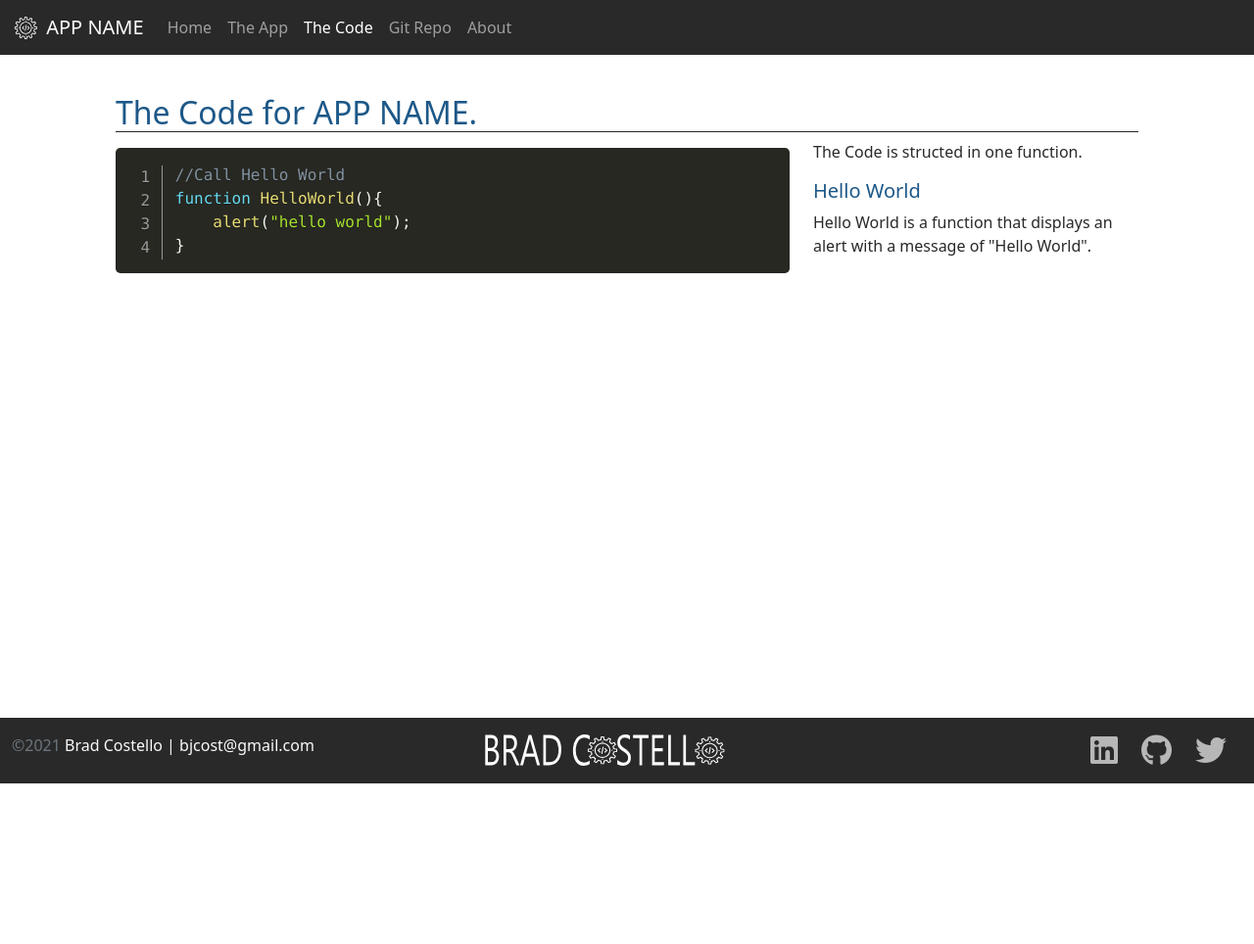
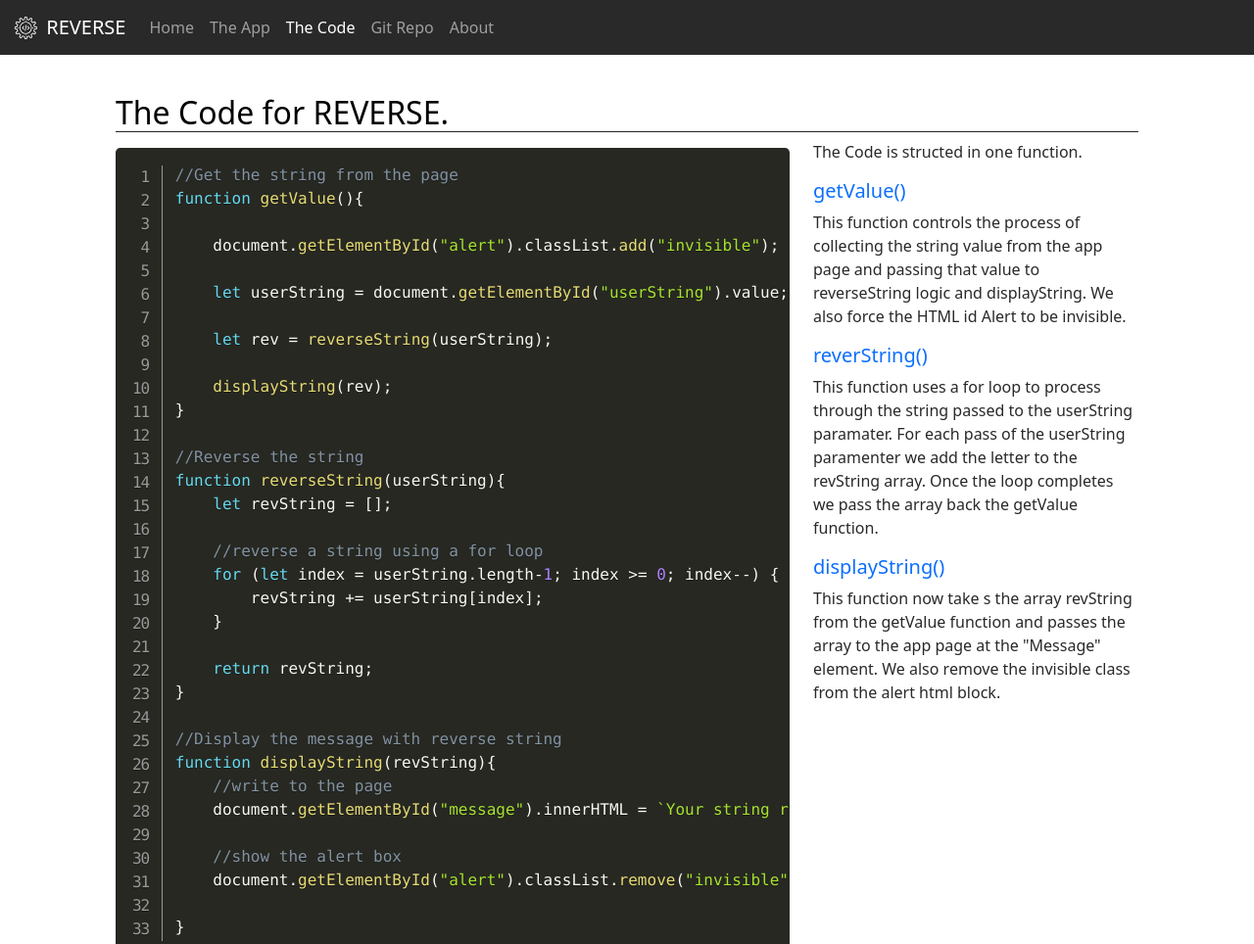
Before and after one commit to bearcaffeine/Reverse, a plain HTML site: page code.html in a window 1280 px wide. Shown: the top 964 px of the page at 98% size. Before the commit the page ends 800 px from the top, so only its background shows below. Drawn offline with nearby package versions, Linux system fonts and the light colour scheme.

Commit message:
Updates for Reverse site

```diff
--- a/code.html
+++ b/code.html
@@ -2,7 +2,7 @@
 <html lang="en" class="h-100">
 
 <head>
-    <title>App Name: A Coding Project by Brad Costello</title>
+    <title>REVERSE: A Coding Project by Brad Costello</title>
     <!-- Required meta tags -->
     <meta charset="utf-8">
     <meta name="viewport" content="width=device-width, initial-scale=1, shrink-to-fit=no">
@@ -24,7 +24,7 @@
     <nav class="navbar navbar-expand-md navbar-dark fixed-top">
         <div class="container-fluid">
             <a class="navbar-brand" href="#"><img src="img/BC_white_mark.svg" class="d-line-block align-text-top"
-                    alt="Brad Costello Logo" width="30" and height="29"> APP NAME</a>
+                    alt="Brad Costello Logo" width="30" and height="29"> REVERSE</a>
             <button class="navbar-toggler" type="button" data-bs-toggle="collapse" data-bs-target="#navbarCollapse"
                 aria-controls="navbarCollapse" aria-expanded="false" aria-label="Toggle navigation">
                 <span class="navbar-toggler-icon"></span>
@@ -41,7 +41,7 @@
                         <a class="nav-link active" aria-current="page" href="/code.html">The Code</a>
                     </li>
                     <li class="nav-item">
-                        <a class="nav-link" target="_blank" href="https://github.com/bearcaffeine/JSSiteTemplate">Git
+                        <a class="nav-link" target="_blank" href="REVERSEhttps://github.com/bearcaffeine/Reverse">Git
                             Repo</a>
                     </li>
                     <li class="nav-item">
@@ -55,21 +55,56 @@
 
     <main class="flex-shrink-0">
         <div class="container py-5 px-5 mt-5">
-            <h2 class="border-1 border-bottom border-dark">The Code for APP NAME.</h2>
+            <h2 class="border-1 border-bottom border-dark">The Code for REVERSE.</h2>
             <div class="row row-cols-1 row-cols-lg-2">
                 <div class="col-lg-8">
                     <pre class="line-numbers"><code class="language-javascript">
-                            //Call Hello World
-                            function HelloWorld(){
-                                alert("hello world");
+                        //Get the string from the page
+                        function getValue(){
+
+                            document.getElementById("alert").classList.add("invisible");
+
+                            let userString = document.getElementById("userString").value;
+
+                            let rev = reverseString(userString);
+
+                            displayString(rev);
+                        }
+
+                        //Reverse the string
+                        function reverseString(userString){
+                            let revString = [];
+
+                            //reverse a string using a for loop
+                            for (let index = userString.length-1; index >= 0; index--) {
+                                revString += userString[index];
                             }
+
+                            return revString;
+                        }
+
+                        //Display the message with reverse string
+                        function displayString(revString){
+                            //write to the page
+                            document.getElementById("message").innerHTML = `Your string reversed is: ${revString}`;
+
+                            //show the alert box
+                            document.getElementById("alert").classList.remove("invisible");
+
+                        }
                     </code>
                     </pre>
                 </div>
                 <div class="col-lg-4">
                     <p>The Code is structed in one function.</p>
-                    <h5>Hello World</h5>
-                    <p>Hello World is a function that displays an alert with a message of "Hello World".</p>
+                    <h5 class="text-primary">getValue()</h5>
+                    <p>This function controls the process of collecting the string value from the app page and passing that value to reverseString logic and displayString. We also force the HTML id Alert to be invisible.</p>
+
+                    <h5 class="text-primary">reverString()</h5>
+                    <p>This function uses a for loop to process through the string passed to the userString paramater. For each pass of the userString paramenter we add the letter to the revString array. Once the loop completes we pass the array back the getValue function.</p>
+
+                    <h5 class="text-primary">displayString()</h5>
+                    <p>This function now take s the array revString from the getValue function and passes the array to the app page at the "Message" element. We also remove the invisible class from the alert html block.</p>
                 </div>
             </div>
         </div>
--- a/css/site.css
+++ b/css/site.css
@@ -1,6 +1,6 @@
 :root{
-    --primary-color: #1d5888;
-    --secondary-color: #ff993b;
+    --primary-color: #000000;
+    --secondary-color: #0594ff;
     --dark-color: #292929;
     --white-color: #e7e7e7;
 }
```
Also changed, not shown: app.html (+38 -5 lines), index.html (+11 -11 lines), js/site.js (+32 -3 lines), img/Zero to 100.svg (deleted), img/reverse.svg (added), 1 other file.
